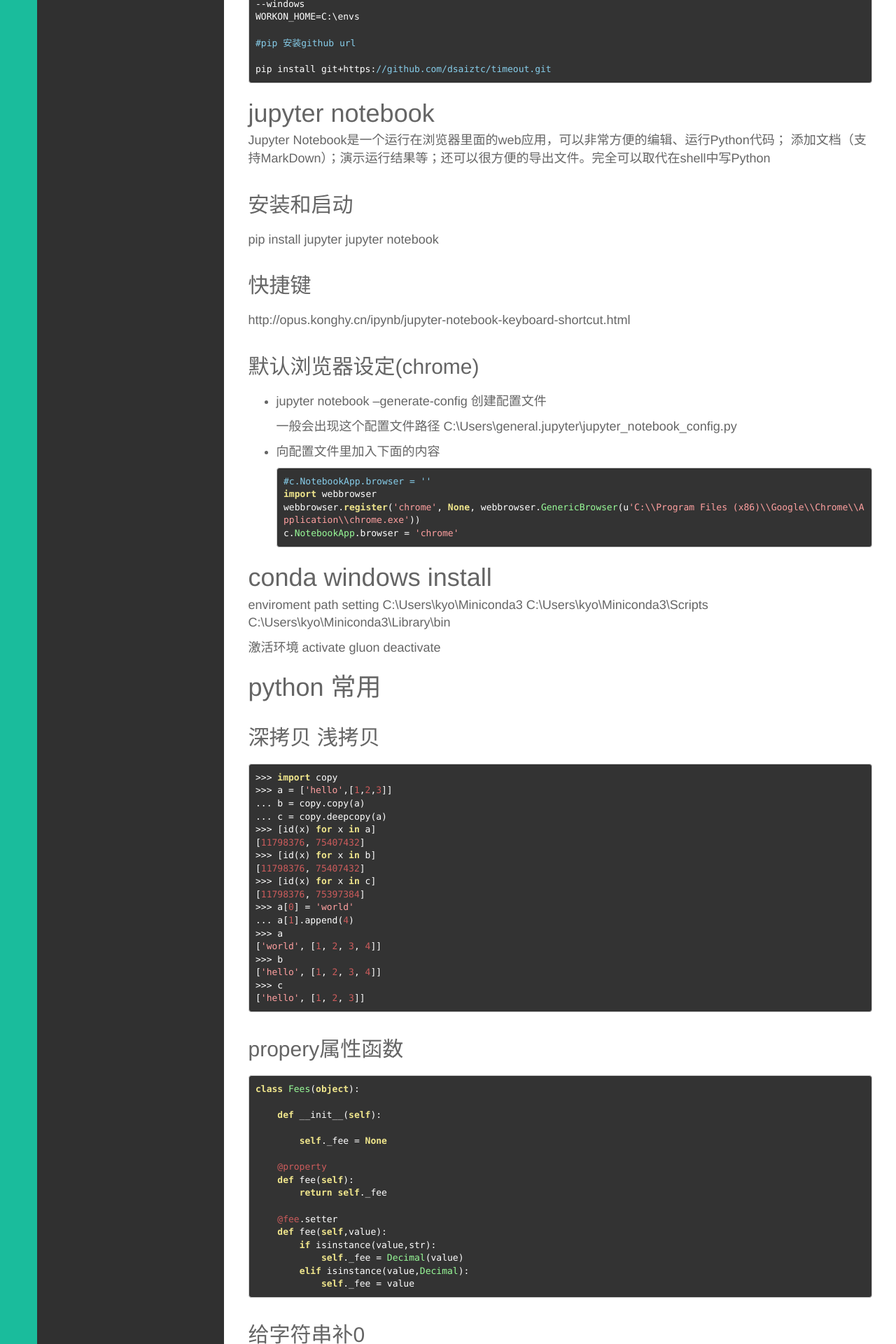
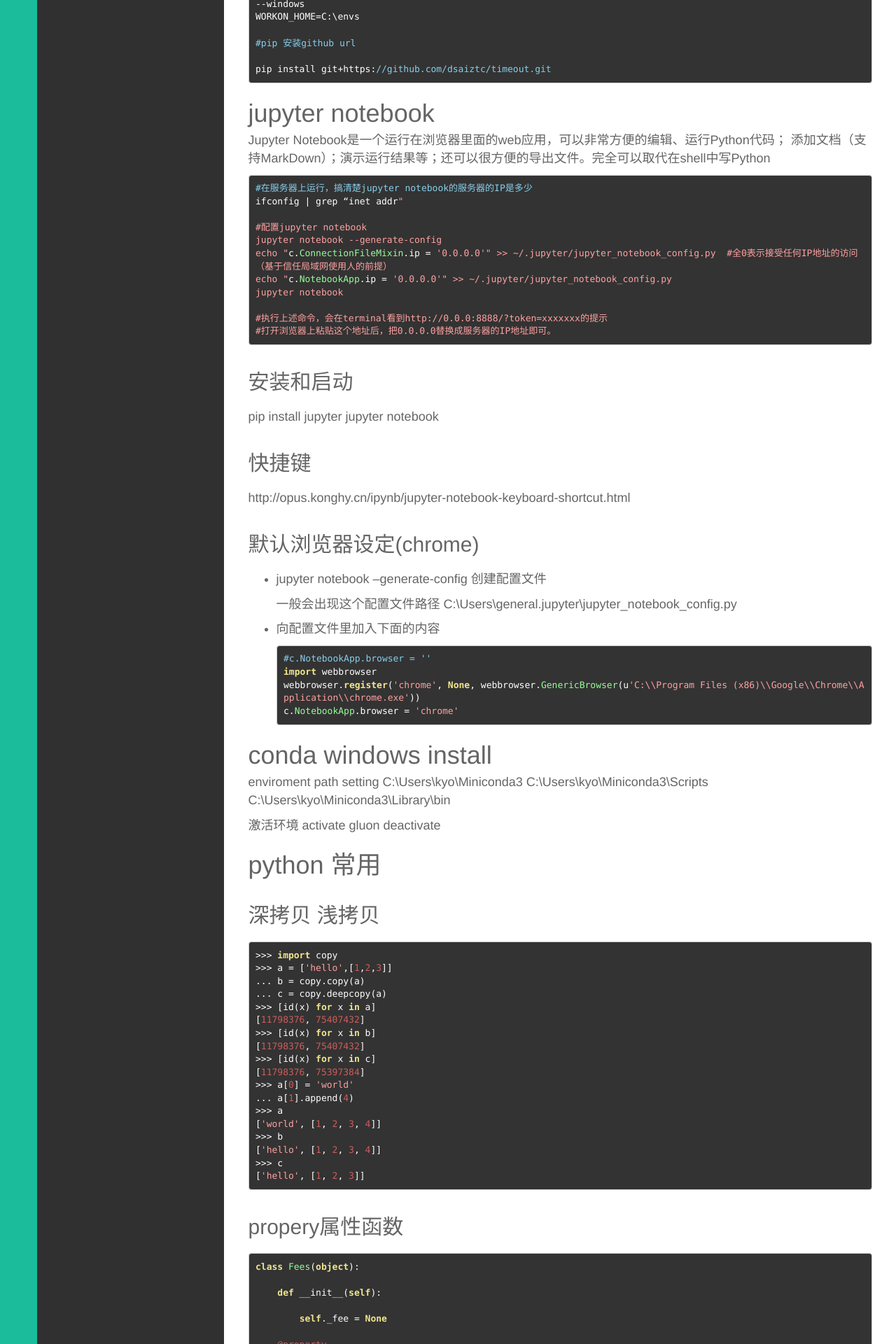
Before and after one commit to kyoyo/kyoyo.github.io, a Jekyll site: the page built from _posts/技術/2017-10-10-Python.md, in a window 1280 px wide. Shown: the part 728-2648 px from the top of the page at 70% size. Built offline with Jekyll 4.4.1, drawn with Linux system fonts in a browser that asks for light colours; Markdown is read by kramdown in place of the engine named in the settings.

Commit message:
Update 2017-10-10-Python.md

````diff
--- a/_posts/技術/2017-10-10-Python.md
+++ b/_posts/技術/2017-10-10-Python.md
@@ -49,6 +49,21 @@ pip install git+https://github.com/dsaiztc/timeout.git
 # jupyter notebook
 Jupyter Notebook是一个运行在浏览器里面的web应用，可以非常方便的编辑、运行Python代码；
 添加文档（支持MarkDown）；演示运行结果等；还可以很方便的导出文件。完全可以取代在shell中写Python
+
+```
+#在服务器上运行，搞清楚jupyter notebook的服务器的IP是多少
+ifconfig | grep “inet addr"
+
+#配置jupyter notebook
+jupyter notebook --generate-config
+echo "c.ConnectionFileMixin.ip = '0.0.0.0'" >> ~/.jupyter/jupyter_notebook_config.py  #全0表示接受任何IP地址的访问（基于信任局域网使用人的前提）
+echo "c.NotebookApp.ip = '0.0.0.0'" >> ~/.jupyter/jupyter_notebook_config.py
+jupyter notebook
+
+#执行上述命令，会在terminal看到http://0.0.0:8888/?token=xxxxxxx的提示
+#打开浏览器上粘贴这个地址后，把0.0.0.0替换成服务器的IP地址即可。
+```
+
 
 ## 安装和启动
 pip install jupyter
````
